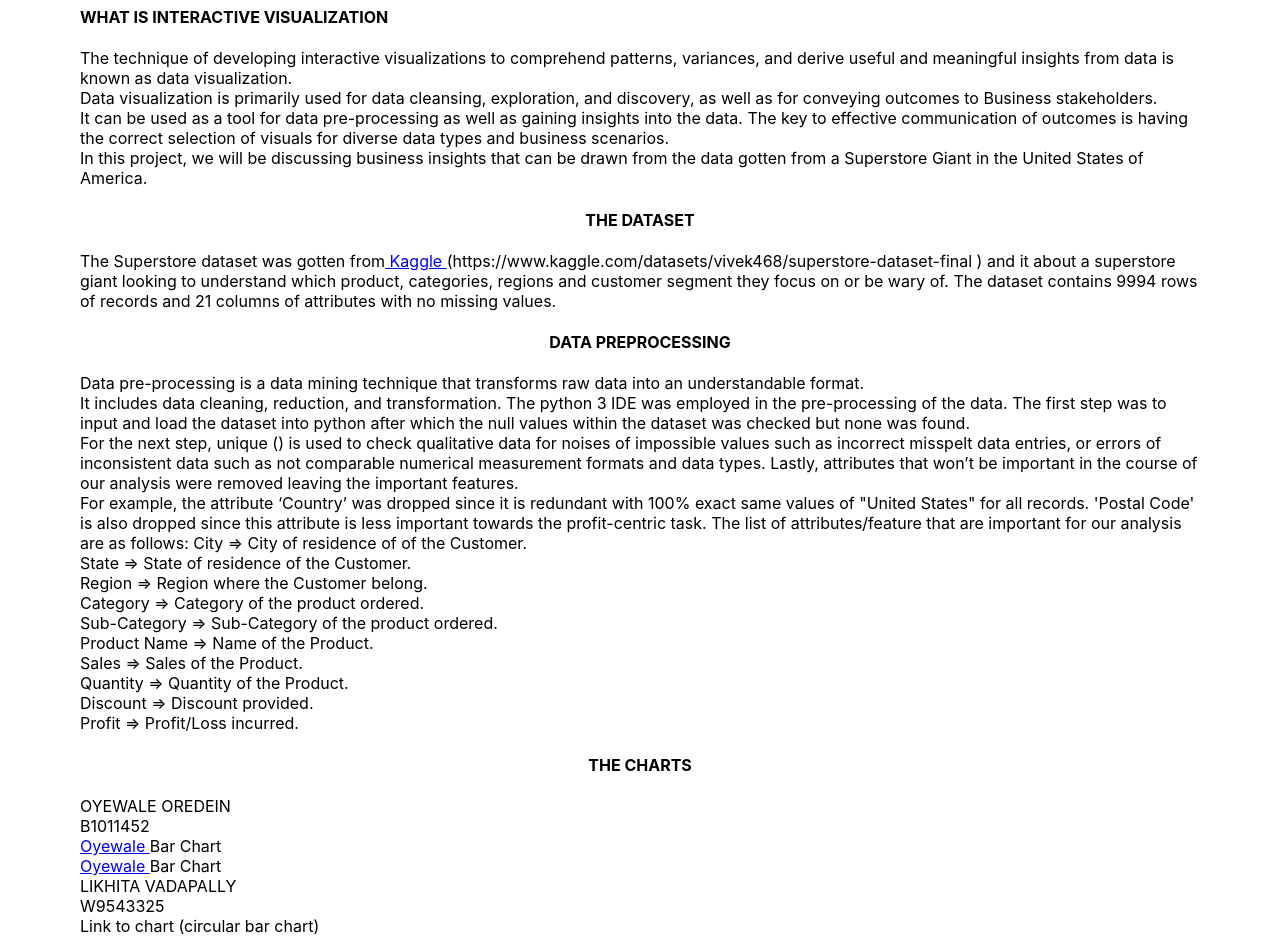
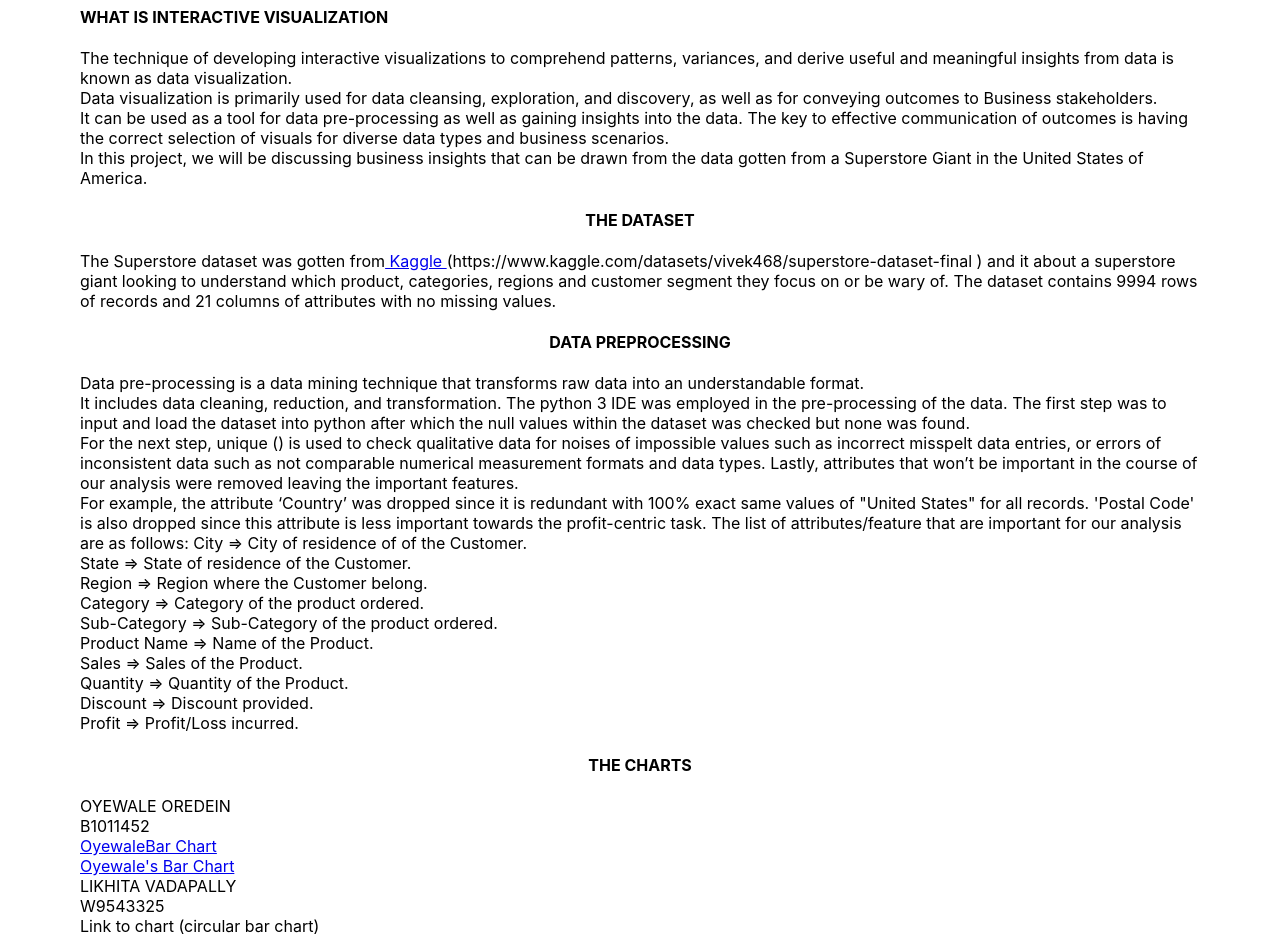
Before and after one commit to Sir-Newton/BBsTeams, a Next.js app in the folder BBsTeams/: page / in a window 1280 px wide. Shown: the top 938 px of the page. Built offline with nearby package versions, Linux system fonts and the light colour scheme.

Commit message:
Update index.js

```diff
--- a/BBsTeams/pages/index.js
+++ b/BBsTeams/pages/index.js
@@ -62,8 +62,8 @@ return (
 
     OYEWALE OREDEIN  <br/>
         B1011452  <br/>
-        <a href="./teammates/Oyewale_Bar_Chart/index.html"> Oyewale </a> Bar Chart  <br/>
-            <a href="./BBsTeams/teammates/Oyewale_Bar_Chart/index.html"> Oyewale </a> Bar Chart  <br/>
+        <a href="./teammates/Oyewale_Bar_Chart/index.html"> OyewaleBar Chart  </a>  <br/>
+            <a href="./BBsTeams/teammates/Oyewale_Bar_Chart/index.html"> Oyewale's Bar Chart </a>  <br/>
 
         LIKHITA VADAPALLY  <br/>
         W9543325  <br/>
```
